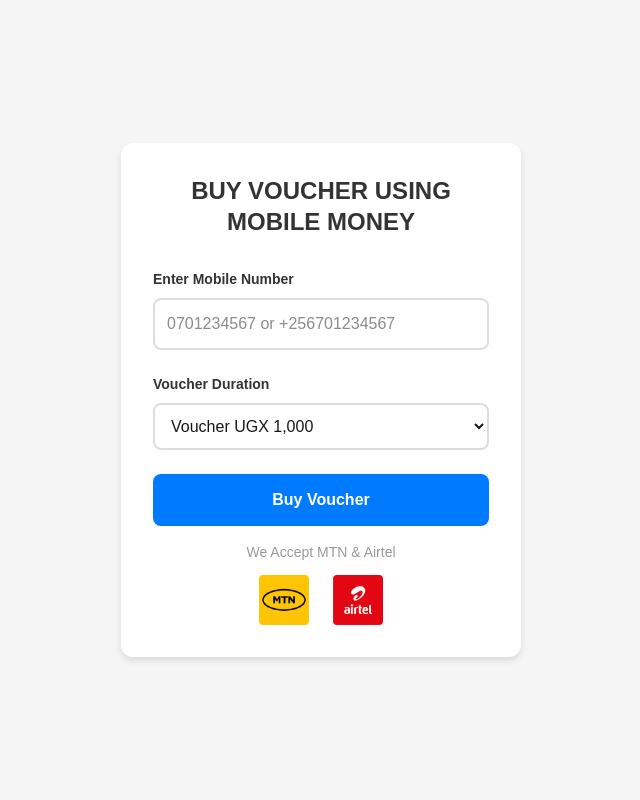
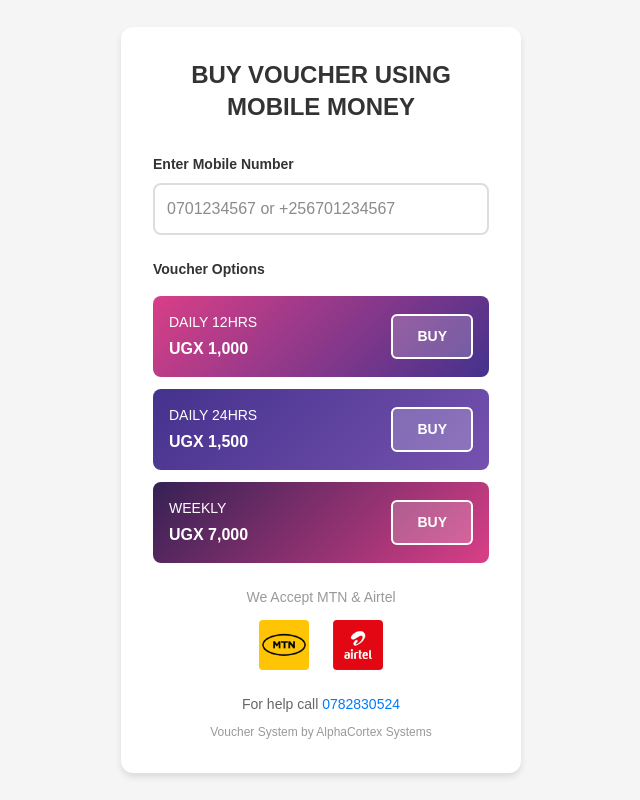
Before and after one commit to edrinemutebi/dick-electronics-voucher-app, a Next.js app: page / in a window 1280 px wide. Shown: the whole page, without its empty margins (319-959 px from the left). Built offline with nearby package versions, Linux system fonts and the light colour scheme.

Commit message:
improved Ui

```diff
--- a/app/page.js
+++ b/app/page.js
@@ -518,55 +518,157 @@ export default function Home() {
               )}
             </div>
 
-            {/* Voucher Duration Select */}
+            {/* Voucher Options */}
             <div style={{ marginBottom: "1.5rem" }}>
               <label style={{
                 display: "block",
-                marginBottom: "0.5rem",
+                marginBottom: "1rem",
                 fontSize: "0.875rem",
                 fontWeight: "600",
                 color: "#333"
               }}>
-                Voucher Duration
+                Voucher Options
               </label>
-              <select
-                value={amount}
-                onChange={(e) => setAmount(Number(e.target.value))}
+
+              {/* Voucher Option Buttons */}
+              <div style={{
+                display: "flex",
+                flexDirection: "column",
+                gap: "0.75rem"
+              }}>
+                {/* Daily 12hrs - 1000 */}
+                <div style={{
+                  display: "flex",
+                  alignItems: "center",
+                  justifyContent: "space-between",
+                  padding: "1rem",
+                  background: "linear-gradient(135deg, #D93F87 0%, #44328D 100%)",
+                  borderRadius: "8px",
+                  width: "100%"
+                }}>
+                  <div style={{ color: "white", textAlign: "left" }}>
+                    <div style={{ fontSize: "0.875rem", fontWeight: "500" }}>DAILY 12HRS</div>
+                    <div style={{ fontSize: "1rem", fontWeight: "600", marginTop: "0.25rem" }}>UGX 1,000</div>
+                  </div>
+                  <button
+                    onClick={() => {
+                      if (!phone.trim()) {
+                        setError("Please enter a phone number");
+                        return;
+                      }
+                      if (!validatePhoneNumber(phone)) {
+                        setError("Please enter a valid Ugandan phone number");
+                        return;
+                      }
+                      setAmount(1000);
+                      handlePayment();
+                    }}
+                    disabled={loading || (paymentReference && !voucher)}
                     style={{
-                  padding: "0.75rem",
-                  width: "100%",
-                  border: "2px solid #ddd",
-                  borderRadius: "8px",
-                  fontSize: "1rem",
-                  boxSizing: "border-box",
-                  backgroundColor: "white"
+                      padding: "0.625rem 1.5rem",
+                      backgroundColor: "rgba(255, 255, 255, 0.2)",
+                      color: "white",
+                      border: "2px solid white",
+                      borderRadius: "6px",
+                      fontSize: "0.875rem",
+                      fontWeight: "700",
+                      cursor: (loading || (paymentReference && !voucher)) ? "not-allowed" : "pointer",
+                      transition: "all 0.2s ease"
                     }}
                   >
-                <option value={1000}>Voucher UGX 1,000</option>
-                <option value={1500}>Voucher UGX 1,500</option>
-                <option value={7000}>Voucher UGX 7,000</option>
-              </select>
+                    BUY
+                  </button>
                 </div>
 
-            {/* Buy Voucher Button */}
+                {/* Daily 24hrs - 1500 */}
+                <div style={{
+                  display: "flex",
+                  alignItems: "center",
+                  justifyContent: "space-between",
+                  padding: "1rem",
+                  background: "linear-gradient(135deg, #44328D 0%, #7652AF 100%)",
+                  borderRadius: "8px",
+                  width: "100%"
+                }}>
+                  <div style={{ color: "white", textAlign: "left" }}>
+                    <div style={{ fontSize: "0.875rem", fontWeight: "500" }}>DAILY 24HRS</div>
+                    <div style={{ fontSize: "1rem", fontWeight: "600", marginTop: "0.25rem" }}>UGX 1,500</div>
+                  </div>
                   <button
-              onClick={handlePayment}
-              disabled={loading || !phone.trim() || (paymentReference && !voucher)}
+                    onClick={() => {
+                      if (!phone.trim()) {
+                        setError("Please enter a phone number");
+                        return;
+                      }
+                      if (!validatePhoneNumber(phone)) {
+                        setError("Please enter a valid Ugandan phone number");
+                        return;
+                      }
+                      setAmount(1500);
+                      handlePayment();
+                    }}
+                    disabled={loading || (paymentReference && !voucher)}
                     style={{
-                padding: "0.875rem 2rem",
-                backgroundColor: (loading || (paymentReference && !voucher)) ? "#ccc" : "#007bff",
+                      padding: "0.625rem 1.5rem",
+                      backgroundColor: "rgba(255, 255, 255, 0.2)",
                       color: "white",
-                border: "none",
-                borderRadius: "8px",
-                fontSize: "1rem",
-                fontWeight: "600",
+                      border: "2px solid white",
+                      borderRadius: "6px",
+                      fontSize: "0.875rem",
+                      fontWeight: "700",
                       cursor: (loading || (paymentReference && !voucher)) ? "not-allowed" : "pointer",
-                width: "100%",
-                transition: "background-color 0.2s"
+                      transition: "all 0.2s ease"
                     }}
                   >
-              {loading ? "Processing Payment..." : (paymentReference && !voucher) ? "Payment Processing..." : "Buy Voucher"}
+                    BUY
                   </button>
+                </div>
+
+                {/* Weekly - 7000 */}
+                <div style={{
+                  display: "flex",
+                  alignItems: "center",
+                  justifyContent: "space-between",
+                  padding: "1rem",
+                  background: "linear-gradient(135deg, #352154 0%, #D93F87 100%)",
+                  borderRadius: "8px",
+                  width: "100%"
+                }}>
+                  <div style={{ color: "white", textAlign: "left" }}>
+                    <div style={{ fontSize: "0.875rem", fontWeight: "500" }}>WEEKLY</div>
+                    <div style={{ fontSize: "1rem", fontWeight: "600", marginTop: "0.25rem" }}>UGX 7,000</div>
+                  </div>
+                  <button
+                    onClick={() => {
+                      if (!phone.trim()) {
+                        setError("Please enter a phone number");
+                        return;
+                      }
+                      if (!validatePhoneNumber(phone)) {
+                        setError("Please enter a valid Ugandan phone number");
+                        return;
+                      }
+                      setAmount(7000);
+                      handlePayment();
+                    }}
+                    disabled={loading || (paymentReference && !voucher)}
+                    style={{
+                      padding: "0.625rem 1.5rem",
+                      backgroundColor: "rgba(255, 255, 255, 0.2)",
+                      color: "white",
+                      border: "2px solid white",
+                      borderRadius: "6px",
+                      fontSize: "0.875rem",
+                      fontWeight: "700",
+                      cursor: (loading || (paymentReference && !voucher)) ? "not-allowed" : "pointer",
+                      transition: "all 0.2s ease"
+                    }}
+                  >
+                    BUY
+                  </button>
+                </div>
+              </div>
+            </div>
 
             {/* Payment Providers */}
             <div style={{
@@ -603,6 +705,28 @@ export default function Home() {
                   style={{ width: "50px", height: "50px", objectFit: "cover", borderRadius: "4px" }}
                 />
               </div>
+            </div>
+
+            {/* Help Contact */}
+            <div style={{
+              marginTop: "1.5rem",
+              textAlign: "center",
+              width: "100%"
+            }}>
+              <p style={{
+                margin: "0 0 0.5rem 0",
+                fontSize: "0.875rem",
+                color: "#666"
+              }}>
+                For help call <a href="tel:0782830524" style={{ color: "#007bff", textDecoration: "none" }}>0782830524</a>
+              </p>
+              <p style={{
+                margin: 0,
+                fontSize: "0.75rem",
+                color: "#999"
+              }}>
+                Voucher System by AlphaCortex Systems
+              </p>
             </div>
           </div>
 
```
Lines whose indentation alone changed are shown as unchanged.
